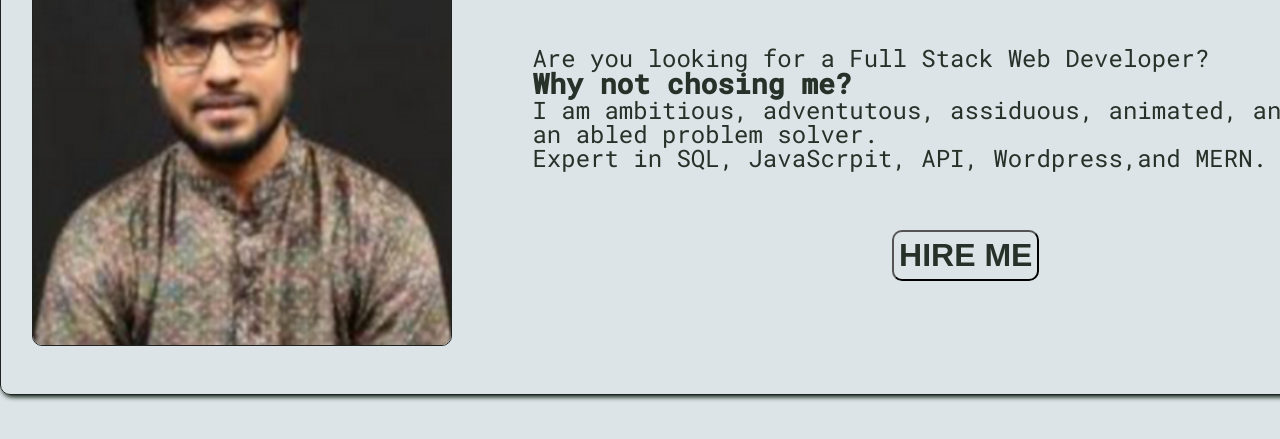
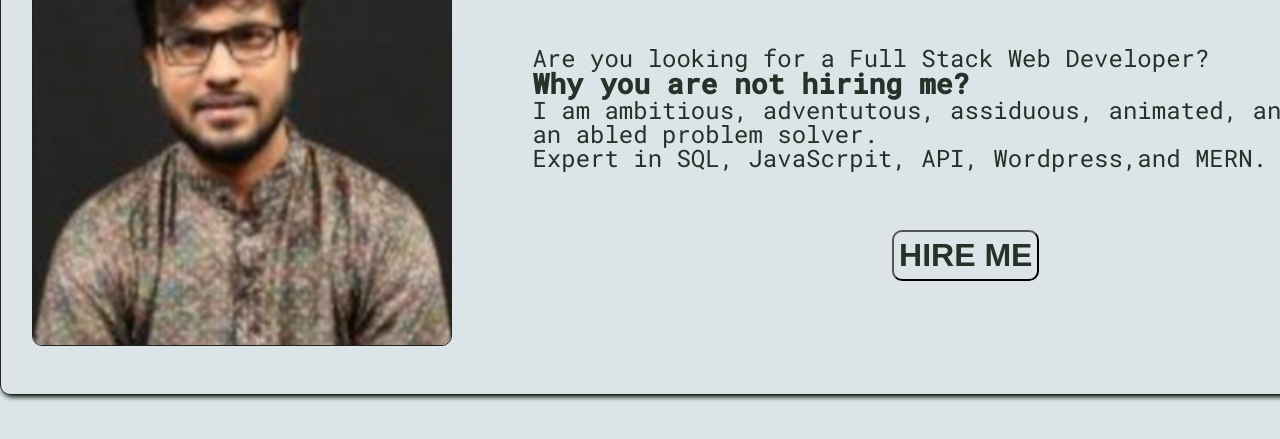
Before and after one commit to rusulazomsumon/ras-portfolio, a plain HTML site: page index.html in a window 1280 px wide. Shown: the part 345-784 px from the top of the page. Drawn offline with nearby package versions, Linux system fonts and the light colour scheme.

Commit message:
Update index.html

```diff
--- a/index.html
+++ b/index.html
@@ -78,7 +78,7 @@
                         <div class="para1">
                             <p>Are you looking for a Full Stack Web Developer? </p>
                         </div>
-                        <h5>Why not chosing me?</h5>
+                        <h5>Why you are not hiring  me?</h5>
                         <div class="para2">
                             <p> I am ambitious, adventutous, assiduous, animated, and <br>
                                 an abled problem solver. <br>
```
